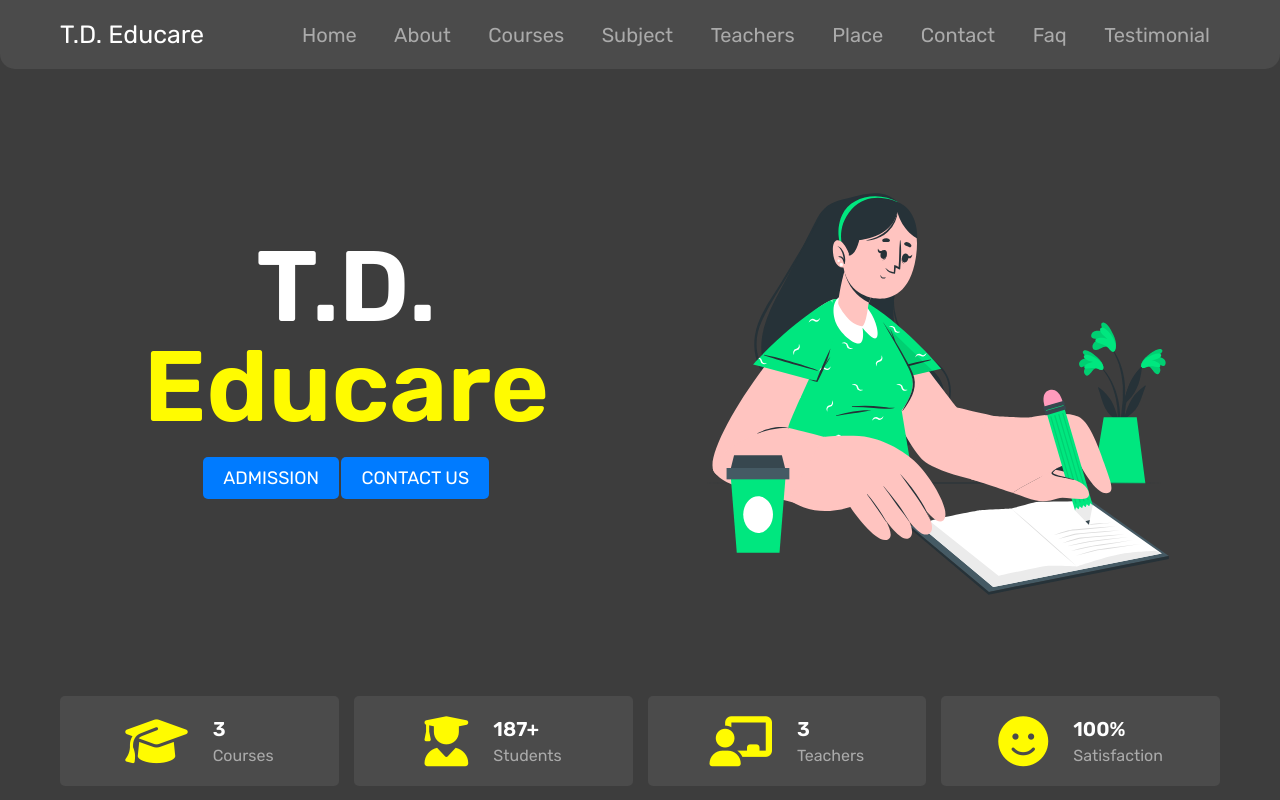
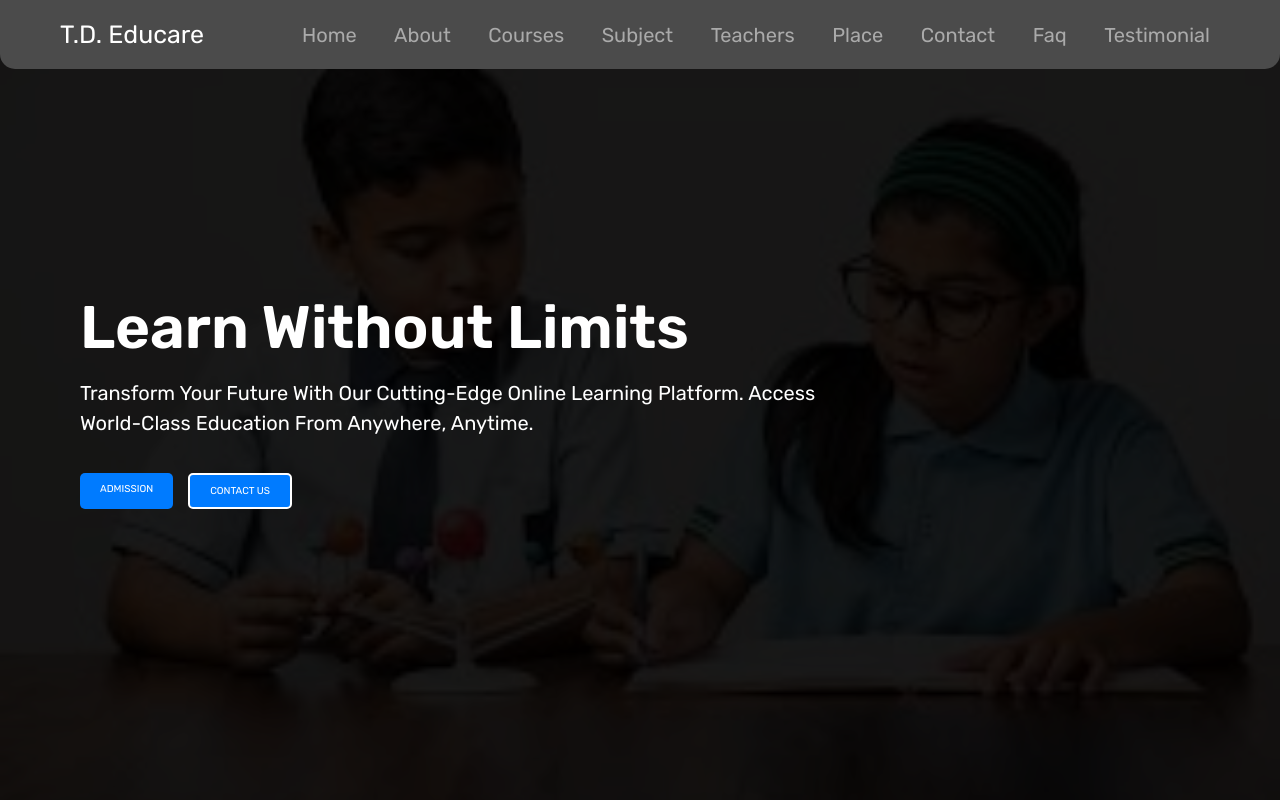
Before and after one commit to Keshab1113/T.D._Educare, a plain HTML site: page index.html in a window 1280 px wide. Shown: the top 800 px of the page. Drawn offline with nearby package versions, Linux system fonts and the light colour scheme.

Commit message:
home page ui updated

```diff
--- a/index.html
+++ b/index.html
@@ -29,16 +29,15 @@
       <div id="menu-btn" class="fas fa-bars"></div>
    </section>
 </header>
-<section class="home" id="home">
-   <div class="row">
-      <div class="content">
-         <h3>T.D. <span>Educare</span></h3>
-         <a href="#admisson" class="btn">Admission</a>
-         <a href="#contact" class="btn">contact us</a>
-      </div>
-      <div class="image">
-         <img src="about-img.svg" alt="">
-      </div>
+<section id="home" class="hero">
+   <div class="overlay"></div>
+   <div class="content">
+       <h1>Learn Without Limits</h1>
+       <p>Transform your future with our cutting-edge online learning platform. Access world-class education from anywhere, anytime.</p>
+       <div class="buttons">
+           <a href="#admisson" class="btn primary">Admission</a>
+           <a href="#contact" class="btn secondary">Contact Us</a>
+       </div>
    </div>
 </section>
 <section class="count">
--- a/style.css
+++ b/style.css
@@ -293,6 +293,9 @@ section{
    margin:0 auto;
    padding:2rem;
 }
+.hero{
+   max-width: 2000px !important;
+}
 
 .btn{
    display: inline-block;
@@ -364,41 +367,68 @@ section{
    display: none;
 }
 
-.home{
-   margin-top: 6rem;
-}
-
-.home .row{
+.hero {
+   position: relative;
+   height: 100vh;
+   background: url('images.jpeg') no-repeat center center/cover;
    display: flex;
    align-items: center;
-   flex-wrap: wrap-reverse;
-   gap:1.5rem;
+   justify-content: flex-start;
+   text-align: left;
+   padding: 80px;
+   color: white;
 }
-
-.home .row .content{
-   flex:1 1 40rem;
-   text-align: center;
+.overlay {
+   position: absolute;
+   top: 0;
+   left: 0;
+   width: 100%;
+   height: 100%;
+   background: rgba(0, 0, 0, 0.9);
 }
-
-.home .row .image{
-   flex:1 1 40rem;
+.content {
+   position: relative;
+   z-index: 1;
+   max-width: 800px;
 }
-
-.home .row .image img{
-   width: 100%;
+.content h1 {
+   font-size: 6rem;
+   font-weight: bold;
+   margin-bottom: 15px;
 }
-
-.home .row .content h3{
-   margin-bottom: 1rem;
-   font-size: 10rem;
-   color:var(--white);
-   line-height: 1;
+.content p {
+   font-size: 2rem;
+   margin-bottom: 25px;
+   line-height: 1.5;
 }
-
-.home .row .content h3 span{
-   color:var(--green);
+.buttons {
+   display: flex;
+   gap: 15px;
 }
-
+.btn {
+   padding: 12px 24px;
+   border: none;
+   cursor: pointer;
+   font-size: 1rem;
+   border-radius: 5px;
+   transition: 0.3s;
+}
+.primary {
+   background: #007bff;
+   color: white;
+}
+.primary:hover {
+   background: #0056b3;
+}
+.secondary {
+   background: transparent;
+   border: 2px solid white;
+   color: white;
+}
+.secondary:hover {
+   background: white;
+   color: black;
+}
 .count .box-container{
    display: grid;
    grid-template-columns: repeat(auto-fit, minmax(27rem, 1fr));
```
Also changed, not shown: images.jpeg (added).
